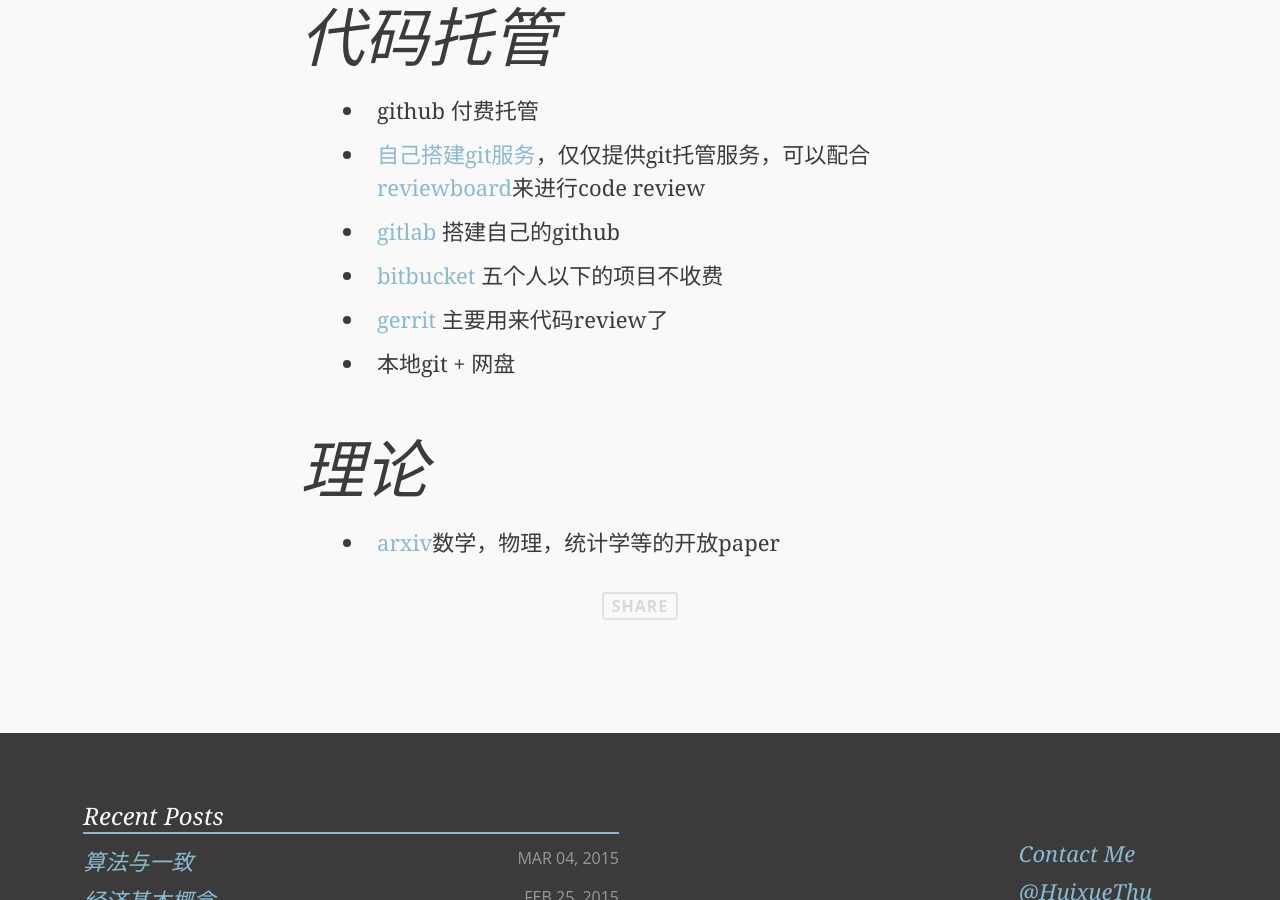
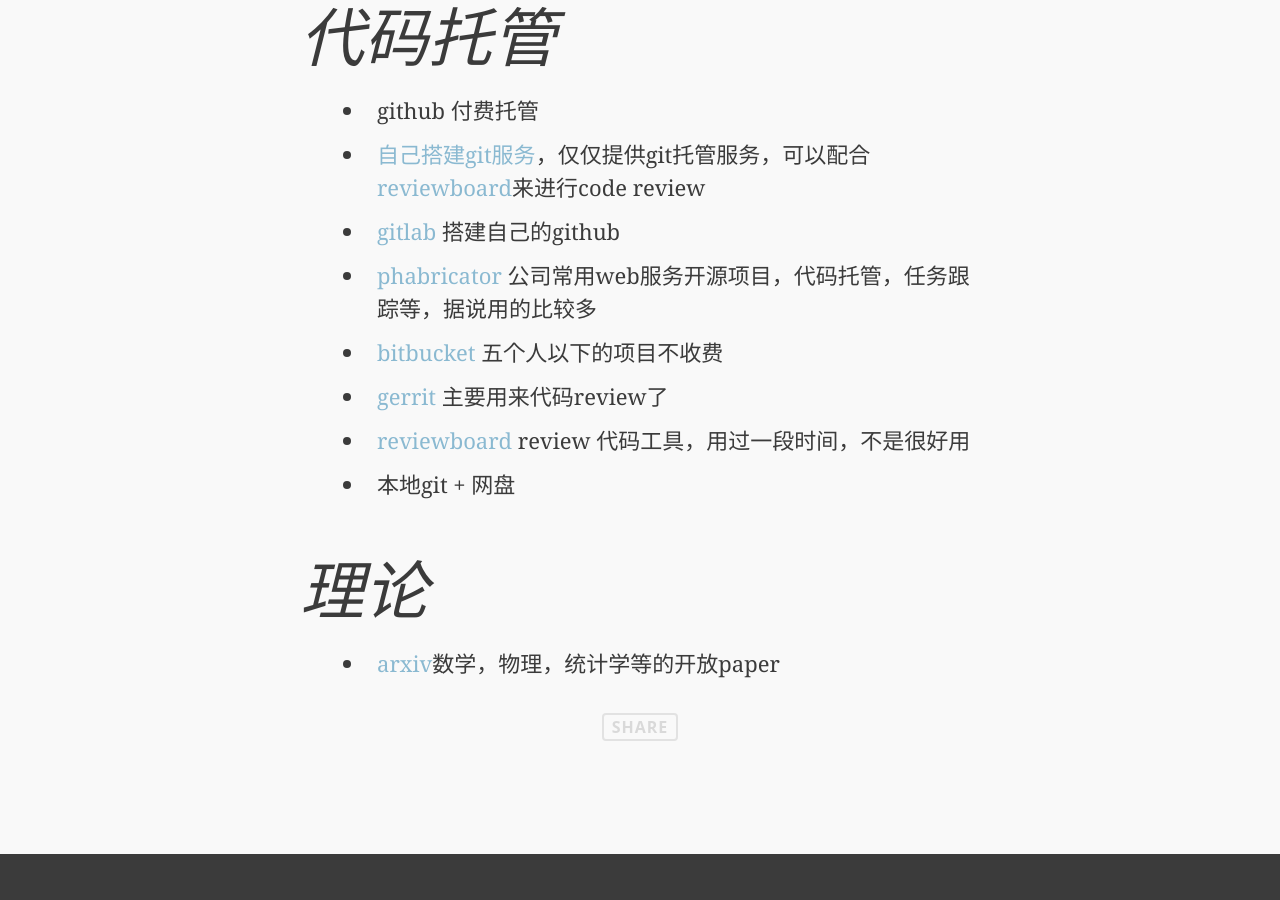
Before and after one commit to landfound/todaylover.github.io, a Jekyll site: the page built from _posts/2014-12-19-developer-tools.md, in a window 1280 px wide and 900 px high, scrolled down 10923 px. Built offline with Jekyll 4.4.1, drawn with Linux system fonts in a browser that asks for light colours; some web fonts are replaced; Markdown is read by kramdown in place of the engine named in the settings; comment, search, counter and statistics services are not loaded.

Commit message:
phabricator

```diff
--- a/_posts/2014-12-19-developer-tools.md
+++ b/_posts/2014-12-19-developer-tools.md
@@ -245,8 +245,10 @@ category: articles
 * github 付费托管
 * [自己搭建git服务](https://www.digitalocean.com/community/tutorials/how-to-set-up-a-private-git-server-on-a-vps)，仅仅提供git托管服务，可以配合[reviewboard](https://www.reviewboard.org/)来进行code review
 * [gitlab](https://github.com/gitlabhq/gitlabhq) 搭建自己的github
+* [phabricator](http://phabricator.org) 公司常用web服务开源项目，代码托管，任务跟踪等，据说用的比较多
 * [bitbucket](http://bitbucket.org) 五个人以下的项目不收费
 * [gerrit](https://code.google.com/p/gerrit/) 主要用来代码review了
+* [reviewboard](https://www.reviewboard.org/) review 代码工具，用过一段时间，不是很好用
 * 本地git + 网盘
 
 #理论
```
